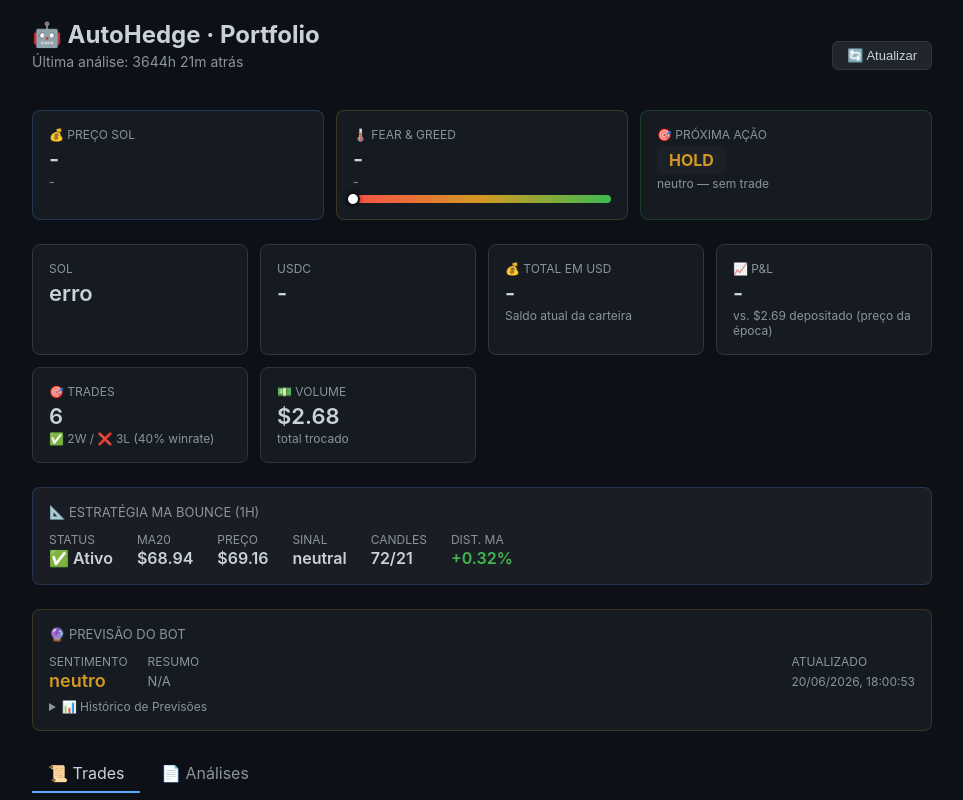
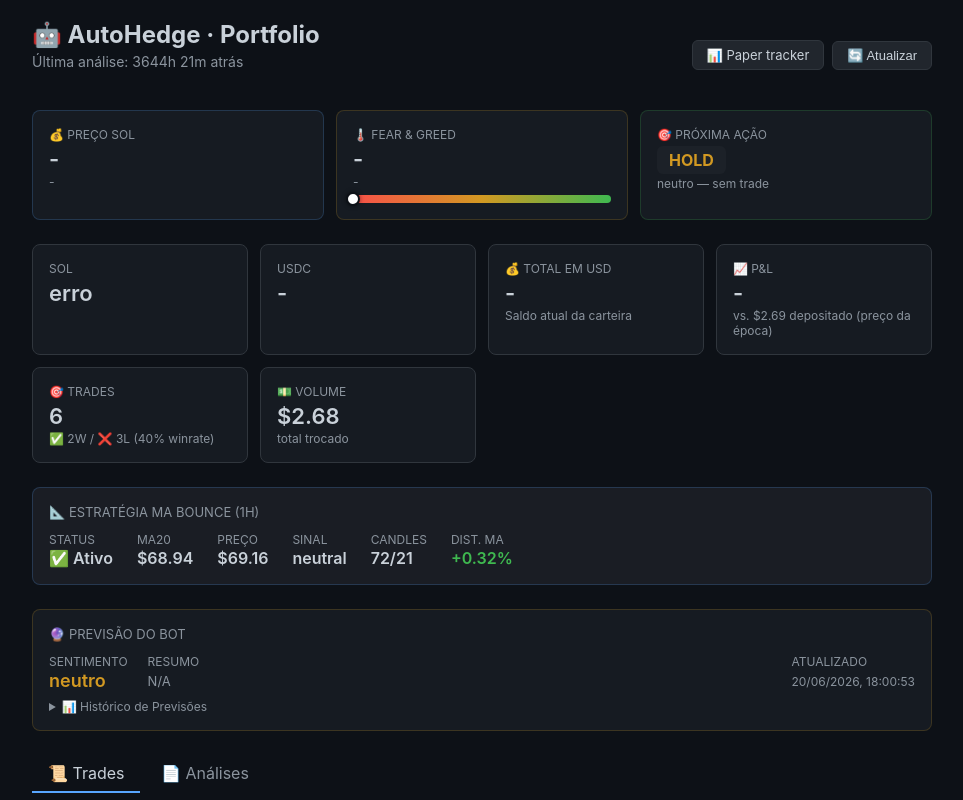
Before and after one commit to linikers/autohedge-bot, a plain HTML site: page portfolio/index.html in a window 1280 px wide. Shown: the top 800 px of the page, without its empty margins (158-1121 px from the left). Drawn offline with Linux system fonts and the light colour scheme; no server answers.

Commit message:
chore(dashboard): link para /paper.html no cabeçalho
O paper tracker vivia numa URL solta (/paper.html). Agora tem entrada no
cabeçalho do dashboard, com o mesmo estilo do botão Atualizar.

```diff
--- a/portfolio/index.html
+++ b/portfolio/index.html
@@ -35,6 +35,7 @@
   .header-top { display: flex; justify-content: space-between; align-items: center; margin-bottom: 20px; flex-wrap: wrap; gap: 8px; }
   .refresh { padding: 6px 14px; background: #21262d; border: 1px solid var(--border); border-radius: 6px; color: var(--text); cursor: pointer; font-size: 13px; }
   .refresh:hover { background: #30363d; }
+  a.refresh { display: inline-block; text-decoration: none; }
   .solscan { font-family: monospace; font-size: 12px; }
   .deposit-note { font-size: 12px; color: #8b949e; margin-top: 8px; }
   .fear-greed-bar { height: 8px; border-radius: 4px; background: linear-gradient(90deg, var(--red), var(--yellow), var(--green)); position: relative; margin-top: 6px; }
@@ -54,7 +55,10 @@
         <span id="last-update">carregando...</span>
       </div>
     </div>
-    <button class="refresh" onclick="loadAll()">🔄 Atualizar</button>
+    <div style="display:flex; gap:8px; align-items:center;">
+      <a class="refresh" href="paper.html">📊 Paper tracker</a>
+      <button class="refresh" onclick="loadAll()">🔄 Atualizar</button>
+    </div>
   </div>
 
   <!-- Row 1: Price + Sentiment -->
```
